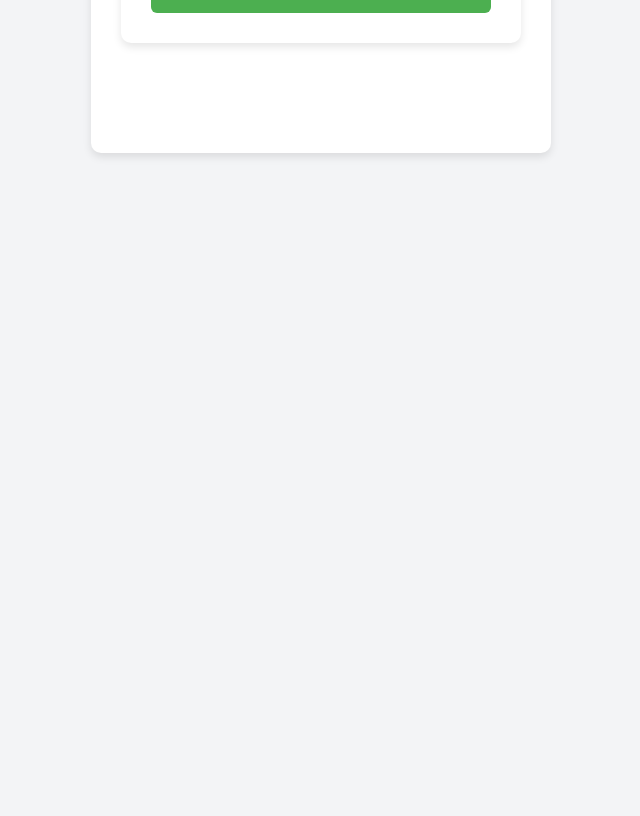
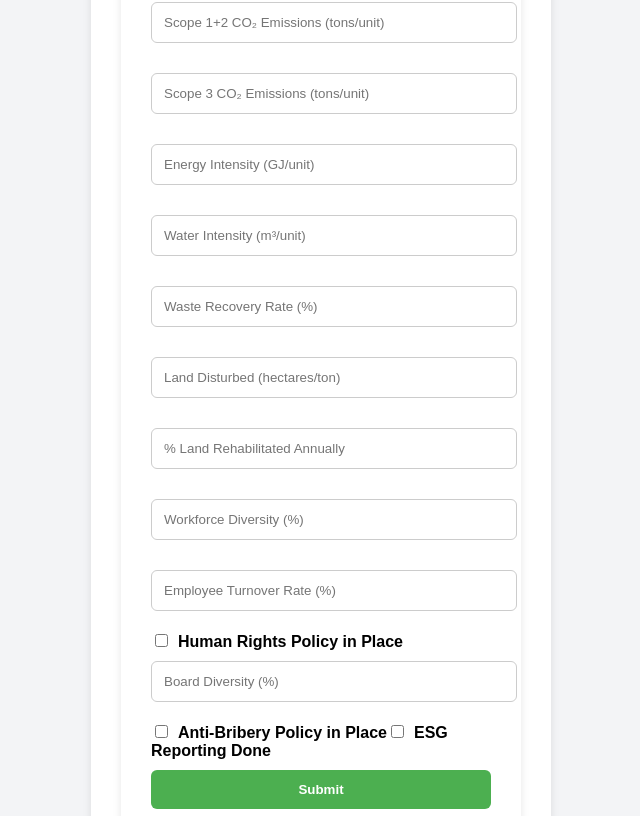
Before and after one commit to sharafatnajibi/esg-frontend, a React (Create React App) app: page /form in a window 1280 px wide. Shown: the part 324-1140 px from the top of the page, without its empty margins (319-959 px from the left). Before the commit the page ends 800 px from the top, so only its background shows below. Built offline with nearby package versions, Linux system fonts and the light colour scheme; sample sign-in values are in the browser's storage.

Commit message:
Updated FormPage to Full ESG Scorecard

```diff
--- a/src/pages/FormPage.js
+++ b/src/pages/FormPage.js
@@ -1,43 +1,25 @@
 import { useState, useEffect } from 'react';
 import { useNavigate } from 'react-router-dom';
 
-// 🧠 KPI Brain Map
-const industryKPI = {
-  Finance: [
-    { name: 'Portfolio Carbon Intensity', type: 'number', placeholder: 'Carbon Intensity (tons CO₂/portfolio)' },
-    { name: 'Fair Lending Practices', type: 'checkbox', placeholder: 'Fair Lending Compliance' },
-  ],
-  IT: [
-    { name: 'Data Center Energy Usage', type: 'number', placeholder: 'Energy Use (MWh/year)' },
-    { name: 'Workforce Diversity', type: 'number', placeholder: 'Employee Diversity (%)' },
-    { name: 'Cybersecurity Compliance', type: 'checkbox', placeholder: 'Data Security Compliance' },
-  ],
-  Wholesale: [
-    { name: 'Logistics Carbon Footprint', type: 'number', placeholder: 'CO₂ Emissions (kg/ton)' },
-    { name: 'Employee Turnover Rate', type: 'number', placeholder: 'Turnover Rate (%)' },
-  ],
-  Construction: [
-    { name: 'Water Usage', type: 'number', placeholder: 'Water Consumption (m³/year)' },
-    { name: 'Safety Incident Rate', type: 'number', placeholder: 'Safety Incidents (%)' },
-  ],
-  Manufacturing: [
-    { name: 'CO₂ Emissions per Product', type: 'number', placeholder: 'CO₂ per Unit (kg/unit)' },
-    { name: 'Waste Recycling Rate', type: 'number', placeholder: 'Recycling Rate (%)' },
-  ],
-  "Full ESG Scorecard": [
-    { name: 'Scope 1+2 CO₂', type: 'number', placeholder: 'Scope 1+2 CO₂ (ton/metal)' },
-    { name: 'Energy Intensity', type: 'number', placeholder: 'Energy Intensity (GJ/ton)' },
-    { name: 'Water Intensity', type: 'number', placeholder: 'Water Intensity (m³/ton)' },
-    { name: 'Recycling % or Tailings Reuse', type: 'number', placeholder: 'Recycling % or Reuse' },
-    { name: 'Land Disturbed', type: 'number', placeholder: 'Land Disturbed (hectares/ton)' },
-    { name: 'Land Rehabilitated', type: 'number', placeholder: '% Land Rehabilitated Annually' },
-  ],
-};
-
 function FormPage() {
   const navigate = useNavigate();
-  const field = localStorage.getItem('field');
-  const [formData, setFormData] = useState({});
+  const field = localStorage.getItem('field') || 'Full ESG Scorecard';
+
+  const [formData, setFormData] = useState({
+    scope12CO2: '',
+    scope3CO2: '',
+    energyIntensity: '',
+    waterIntensity: '',
+    wasteRecovery: '',
+    landDisturbed: '',
+    landRehabilitated: '',
+    workforceDiversity: '',
+    employeeTurnover: '',
+    humanRightsPolicy: false,
+    boardDiversity: '',
+    antiBriberyPolicy: false,
+    esgReporting: false,
+  });
 
   useEffect(() => {
     const token = localStorage.getItem('token');
@@ -58,29 +40,98 @@ function FormPage() {
     navigate('/result', { state: { scores } });
   };
 
-  const selectedKPIs = industryKPI[field] || [];
-
   return (
     <form onSubmit={handleSubmit}>
-      <h2>ESG Assessment for {field}</h2>
+      <h2>ESG Full Scorecard for {field}</h2>
 
-      {selectedKPIs.map((kpi, index) => (
-        <div key={index}>
-          {kpi.type === 'checkbox' ? (
-            <label>
-              <input type="checkbox"
-                     checked={formData[kpi.name] || false}
-                     onChange={(e) => setFormData({ ...formData, [kpi.name]: e.target.checked })} />
-              {kpi.placeholder}
-            </label>
-          ) : (
-            <input type={kpi.type}
-                   placeholder={kpi.placeholder}
-                   value={formData[kpi.name] || ''}
-                   onChange={(e) => setFormData({ ...formData, [kpi.name]: e.target.value })} />
-          )}
-        </div>
-      ))}
+      <input
+        type="number"
+        placeholder="Scope 1+2 CO₂ Emissions (tons/unit)"
+        value={formData.scope12CO2}
+        onChange={(e) => setFormData({ ...formData, scope12CO2: e.target.value })}
+      />
+      <input
+        type="number"
+        placeholder="Scope 3 CO₂ Emissions (tons/unit)"
+        value={formData.scope3CO2}
+        onChange={(e) => setFormData({ ...formData, scope3CO2: e.target.value })}
+      />
+      <input
+        type="number"
+        placeholder="Energy Intensity (GJ/unit)"
+        value={formData.energyIntensity}
+        onChange={(e) => setFormData({ ...formData, energyIntensity: e.target.value })}
+      />
+      <input
+        type="number"
+        placeholder="Water Intensity (m³/unit)"
+        value={formData.waterIntensity}
+        onChange={(e) => setFormData({ ...formData, waterIntensity: e.target.value })}
+      />
+      <input
+        type="number"
+        placeholder="Waste Recovery Rate (%)"
+        value={formData.wasteRecovery}
+        onChange={(e) => setFormData({ ...formData, wasteRecovery: e.target.value })}
+      />
+      <input
+        type="number"
+        placeholder="Land Disturbed (hectares/ton)"
+        value={formData.landDisturbed}
+        onChange={(e) => setFormData({ ...formData, landDisturbed: e.target.value })}
+      />
+      <input
+        type="number"
+        placeholder="% Land Rehabilitated Annually"
+        value={formData.landRehabilitated}
+        onChange={(e) => setFormData({ ...formData, landRehabilitated: e.target.value })}
+      />
+      <input
+        type="number"
+        placeholder="Workforce Diversity (%)"
+        value={formData.workforceDiversity}
+        onChange={(e) => setFormData({ ...formData, workforceDiversity: e.target.value })}
+      />
+      <input
+        type="number"
+        placeholder="Employee Turnover Rate (%)"
+        value={formData.employeeTurnover}
+        onChange={(e) => setFormData({ ...formData, employeeTurnover: e.target.value })}
+      />
+
+      <label>
+        <input
+          type="checkbox"
+          checked={formData.humanRightsPolicy}
+          onChange={(e) => setFormData({ ...formData, humanRightsPolicy: e.target.checked })}
+        />
+        Human Rights Policy in Place
+      </label>
+
+      <input
+        type="number"
+        placeholder="Board Diversity (%)"
+        value={formData.boardDiversity}
+        onChange={(e) => setFormData({ ...formData, boardDiversity: e.target.value })}
+      />
+
+      <label>
+        <input
+          type="checkbox"
+          checked={formData.antiBriberyPolicy}
+          onChange={(e) => setFormData({ ...formData, antiBriberyPolicy: e.target.checked })}
+        />
+        Anti-Bribery Policy in Place
+      </label>
+
+      <label>
+        <input
+          type="checkbox"
+          checked={formData.esgReporting}
+          onChange={(e) => setFormData({ ...formData, esgReporting: e.target.checked })}
+        />
+        ESG Reporting Done
+      </label>
 
       <button type="submit">Submit</button>
     </form>
```
